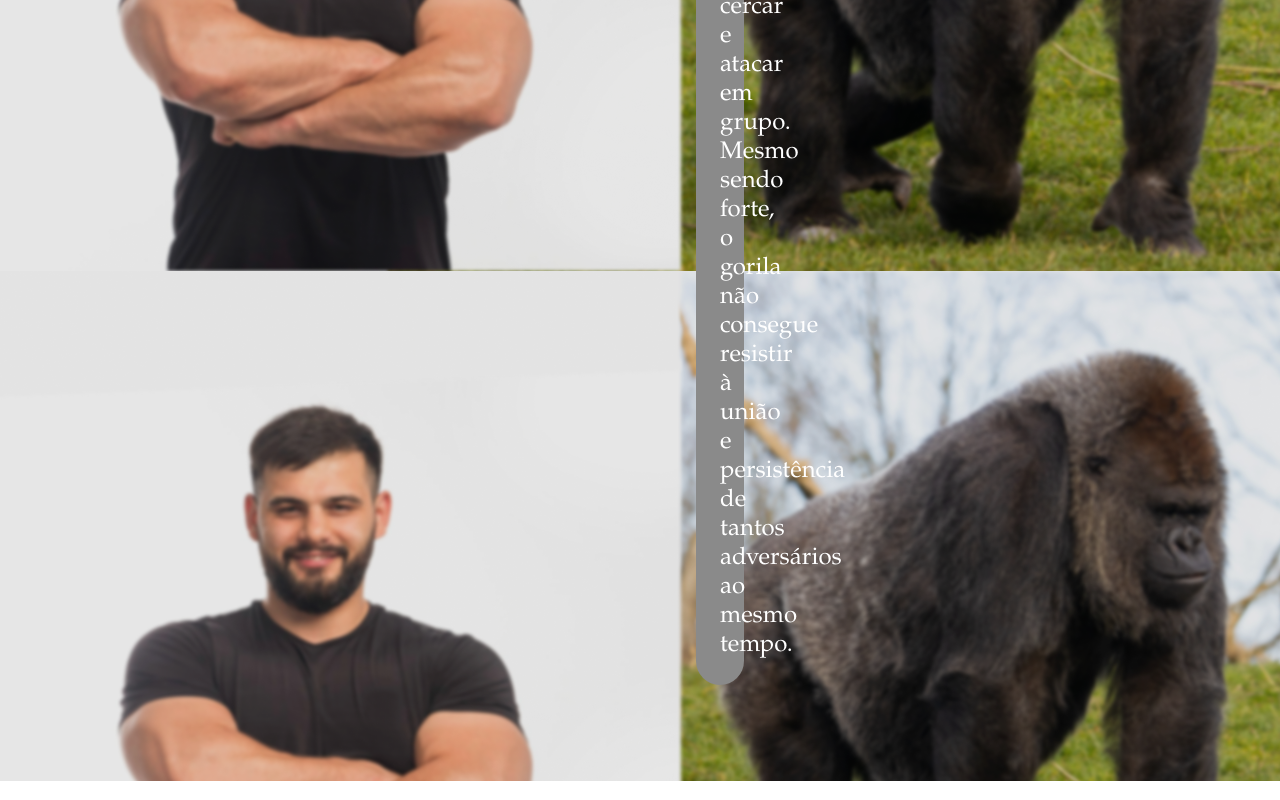
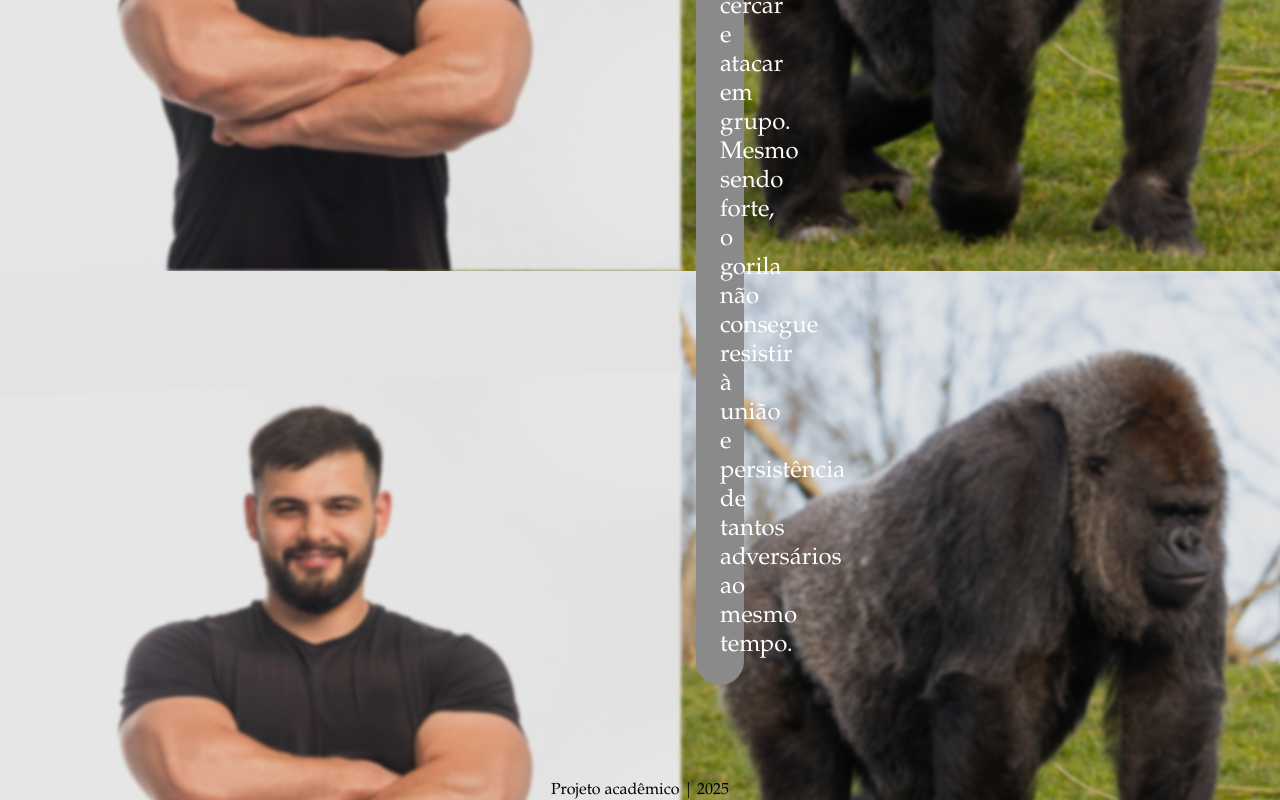
Before and after one commit to sobruno/site-gorila-x-homem, a plain HTML site: page homem.html in a window 1280 px wide. Shown: the part 1169-1969 px from the top of the page. Drawn offline with Linux system fonts and the light colour scheme.

Commit message:
Update homem.html

```diff
--- a/homem.html
+++ b/homem.html
@@ -25,6 +25,8 @@
         </article>
     </main>
 
-    <footer></footer>
+    <footer>
+        <p>Projeto acadêmico | 2025</p>
+    </footer>
 </body>
 </html>
```
